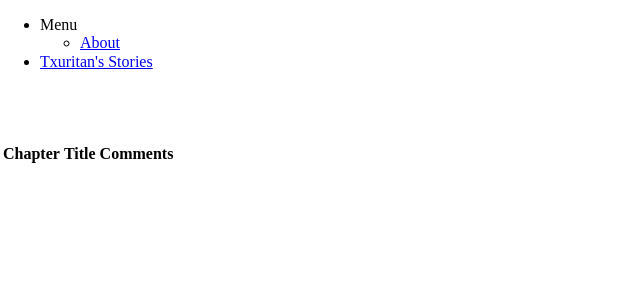
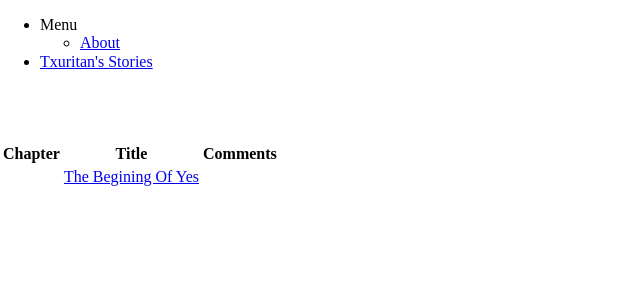
Before and after one commit to Txuritan/stories, a Jekyll site: the page built from alla-and-taeh/index.html, in a window 1280 px wide. Shown: the top 300 px of the page, without its empty margins (0-640 px from the left). Built offline with Jekyll 4.4.1, drawn with Linux system fonts in a browser that asks for light colours; nearby versions of some CDN libraries; library files that are not in the unit come from our copies.

Commit message:
Update index.html

```diff
--- a/alla-and-taeh/index.html
+++ b/alla-and-taeh/index.html
@@ -15,12 +15,14 @@ layout: default
         </tr>
     </thead>
     <tbody>
-        {% for aat in site.data.aat-chapters %}
+        {% for aat in site.data.aat %}
         <tr>
             <td>
                 {{ aat.nun }}
             </td>
-            <td><a href="/story/alla-and-taeh/{{ aat.url }}.html"{{ aat.title }}</td>
+            <td>
+                <a href="/story/alla-and-taeh/{{ aat.url }}.html">{{ aat.title }}</a>
+            </td>
             <td>
                 <span class="disqus-comment-count" data-disqus-identifier="{{ aat.id }}"></span>
             </td>
```
